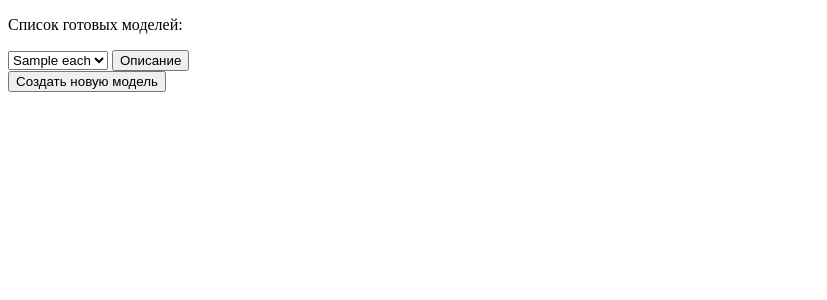
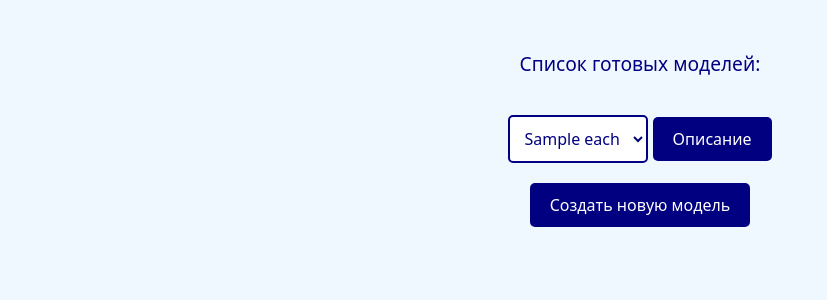
Before and after one commit to Flyer-DM/FlaskMLappPROTOTYPE, a Flask app: template templates/index.html in a window 1280 px wide. Shown: the top 300 px of the page, without its empty margins (0-827 px from the left). Run offline with Flask 2, Linux system fonts and the light colour scheme; the template is opened without the code that fills it: most values are stand-ins (such as "Sample title", 1, 10 or a date in 2020).

Commit message:
added new folder static for css, and added new design

```diff
--- /dev/null
+++ b/static/styles/index.css
@@ -0,0 +1,79 @@
+body {
+    text-align: center;
+    background-color: #f0f8ff !important;
+    color: #000080 !important;
+    font-family: Arial, sans-serif;
+}
+
+form {
+    margin-top: 20px;
+}
+
+input[type="submit"] {
+    background-color: #000080;
+    color: white;
+    border: none;
+    padding: 10px 20px;
+    cursor: pointer;
+    border-radius: 5px;
+}
+
+input[type="submit"]:hover {
+    background-color: #4169e1;
+}
+
+input[type="file"] {
+    border: 2px solid #000080;
+    padding: 10px;
+    border-radius: 5px;
+    cursor: pointer;
+}
+
+input[type="file"]::file-selector-button {
+    background-color: #000080;
+    color: white;
+    border: none;
+    padding: 10px 20px;
+    border-radius: 5px;
+    cursor: pointer;
+}
+
+input[type="file"]::file-selector-button:hover {
+    background-color: #4169e1;
+}
+
+select {
+    border: 2px solid #000080;
+    padding: 10px;
+    border-radius: 5px;
+    background-color: white;
+    color: #000080;
+    margin: 10px 0;
+}
+
+h1 {
+    font-size: 2em;
+    margin: 20px 0;
+}
+
+p {
+    font-size: 1.2em;
+    margin: 10px 0;
+}
+
+img {
+    margin: 20px 0;
+    border: 2px solid #000080; /* Обводка изображений */
+}
+
+#feature-importance {
+    margin: 20px 0;
+}
+
+.first_p {
+    margin-top: 50px;
+}
+
+.second_p {
+    margin-top: 50px;
+}
--- a/templates/description.html
+++ b/templates/description.html
@@ -3,9 +3,11 @@
 <head>
     <meta charset="UTF-8">
     <title>Описание модели {{ profession }}</title>
+    <link rel="stylesheet" type="text/css" href="/static/styles/description.css" />
+    <link href="https://cdn.jsdelivr.net/npm/bootstrap@5.3.3/dist/css/bootstrap.min.css" rel="stylesheet" integrity="sha384-QWTKZyjpPEjISv5WaRU9OFeRpok6YctnYmDr5pNlyT2bRjXh0JMhjY6hW+ALEwIH" crossorigin="anonymous"/>
 </head>
-<body>
-<form action="/" method="get">
+<body class="d-flex flex-column align-items-center">
+<form class="first_button" action="/" method="get">
     <input type="submit" value="Назад">
 </form>
 <n1>Модель для профессии "{{ profession }}"</n1>
--- a/templates/index.html
+++ b/templates/index.html
@@ -3,12 +3,14 @@
 <head>
     <meta charset="UTF-8">
     <title>Главная страница для моделей</title>
+    <link rel="stylesheet" type="text/css" href="/static/styles/index.css" />
+    <link href="https://cdn.jsdelivr.net/npm/bootstrap@5.3.3/dist/css/bootstrap.min.css" rel="stylesheet" integrity="sha384-QWTKZyjpPEjISv5WaRU9OFeRpok6YctnYmDr5pNlyT2bRjXh0JMhjY6hW+ALEwIH" crossorigin="anonymous"/>
 </head>
-<body>
+<body class="d-flex flex-column align-items-center">
 {% if new_model is defined %}
-<p>Обучена новая модель!</p>
+<p class="first_p">Обучена новая модель!</p>
 {% endif %}
-<p>Список готовых моделей:</p>
+<p class="second_p">Список готовых моделей:</p>
 <form action="/model-description" method="post">
     <select name="profession">
     {% for each in dropdown_list %}
@@ -20,5 +22,6 @@
 <form action="/new-model" method="get">
     <input type="submit" value ="Создать новую модель">
 </form>
+
 </body>
 </html>
--- a/templates/new_model.html
+++ b/templates/new_model.html
@@ -3,8 +3,10 @@
 <head>
     <meta charset="UTF-8">
     <title>Страница для создания новой модели</title>
+    <link rel="stylesheet" type="text/css" href="/static/styles/new_model.css" />
+    <link href="https://cdn.jsdelivr.net/npm/bootstrap@5.3.3/dist/css/bootstrap.min.css" rel="stylesheet" integrity="sha384-QWTKZyjpPEjISv5WaRU9OFeRpok6YctnYmDr5pNlyT2bRjXh0JMhjY6hW+ALEwIH" crossorigin="anonymous"/>
 </head>
-<body>
+<body class="d-flex flex-column align-items-center">
 {% if dropdown_list is defined %}
 <form action="/" method="get">
     <input type="submit" value="Назад">
```
Also changed, not shown: static/styles/description.css (added, +83 -0 lines), static/styles/new_model.css (added, +79 -0 lines), 1 other file.
